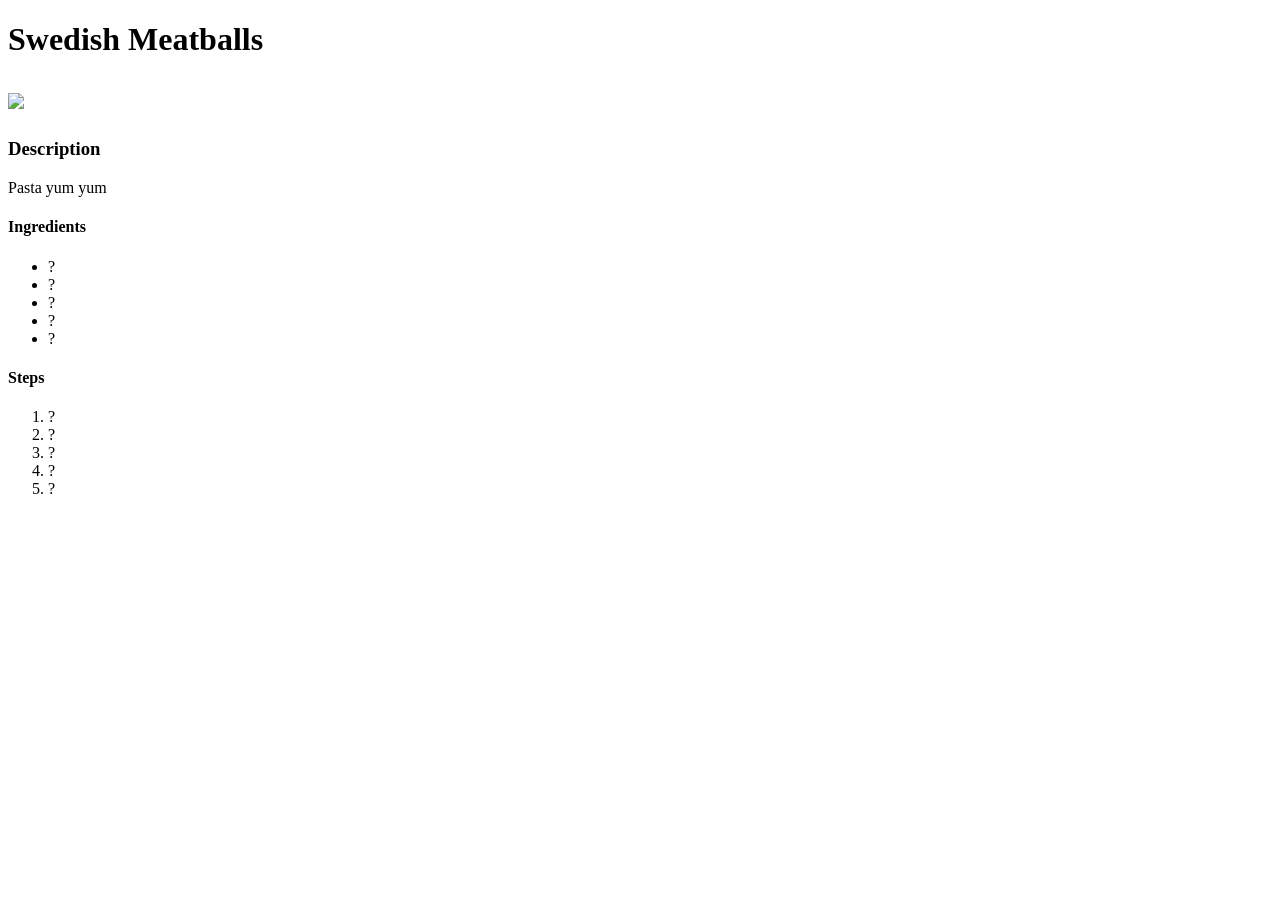
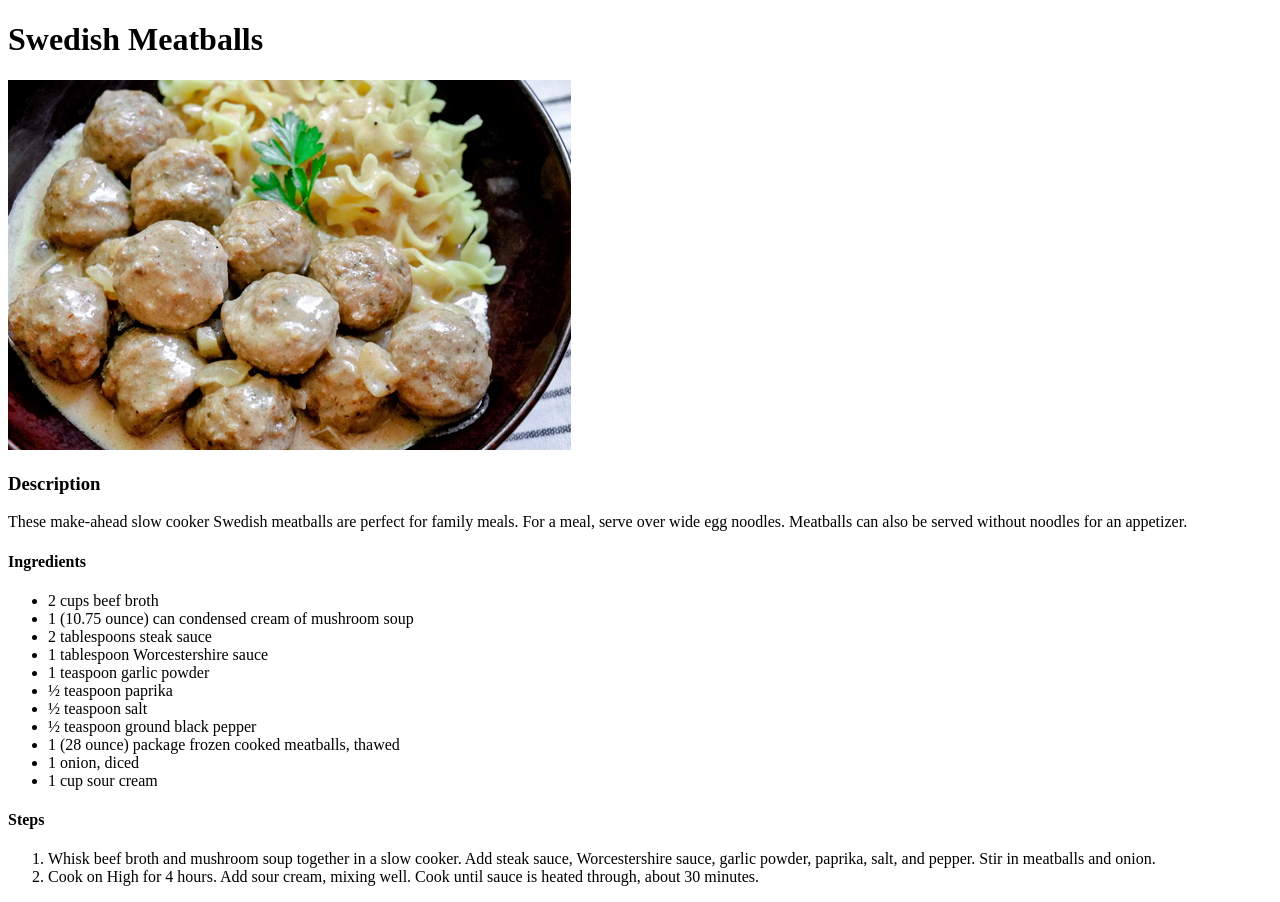
Before and after one commit to mrKornelius/odin-recipes, a plain HTML site: page recipes/swedish-meatballs.html in a window 1280 px wide. Before the commit the page ends 800 px from the top, so only its background shows below. Drawn offline with Linux system fonts and the light colour scheme.

Commit message:
Added recipe for meatballs

```diff
--- a/recipes/swedish-meatballs.html
+++ b/recipes/swedish-meatballs.html
@@ -5,25 +5,34 @@
     <title>Odin Recipes</title>
   </head>
   <body>
-    <h1>Swedish Meatballs<h1>
-    <img src="img/swe-meatballs.jpeg">
+    <h1>Swedish Meatballs</h1>
+    <img src="../img/swe-meatballs.png">
     <h3>Description</h3>
-    <p>Pasta yum yum</p>
+    <p>
+      These make-ahead slow cooker Swedish meatballs are perfect for family meals. For a meal, serve over wide egg noodles. Meatballs can also be served without noodles for an appetizer.
+    </p>
     <h4>Ingredients</h4>
     <ul>
-      <li>?</li>
-      <li>?</li>
-      <li>?</li>
-      <li>?</li>
-      <li>?</li>
+      <li>2 cups beef broth</li>
+      <li>1 (10.75 ounce) can condensed cream of mushroom soup</li>
+      <li>2 tablespoons steak sauce</li>
+      <li>1 tablespoon Worcestershire sauce</li>
+      <li>1 teaspoon garlic powder</li>
+      <li>½ teaspoon paprika</li>
+      <li>½ teaspoon salt</li>
+      <li>½ teaspoon ground black pepper</li>
+      <li>1 (28 ounce) package frozen cooked meatballs, thawed</li>
+      <li>1 onion, diced</li>
+      <li>1 cup sour cream </li>
     </ul>
     <h4>Steps</h4>
     <ol>
-      <li>?</li>
-      <li>?</li>
-      <li>?</li>
-      <li>?</li>
-      <li>?</li>
+      <li>
+        Whisk beef broth and mushroom soup together in a slow cooker. Add steak sauce, Worcestershire sauce, garlic powder, paprika, salt, and pepper. Stir in meatballs and onion.
+      </li>
+      <li>
+        Cook on High for 4 hours. Add sour cream, mixing well. Cook until sauce is heated through, about 30 minutes.
+      </li>
     </ol>
   </body>
 </html>
```
Also changed, not shown: img/swe-meatballs.png (added).
